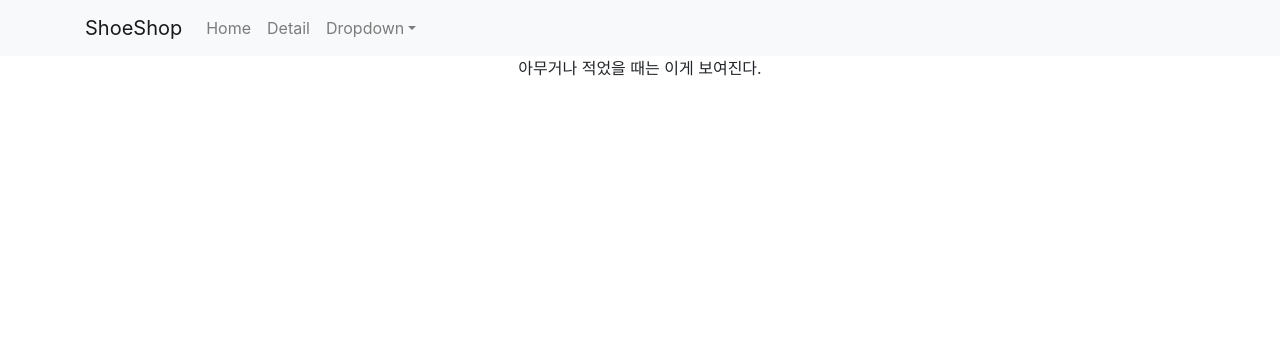
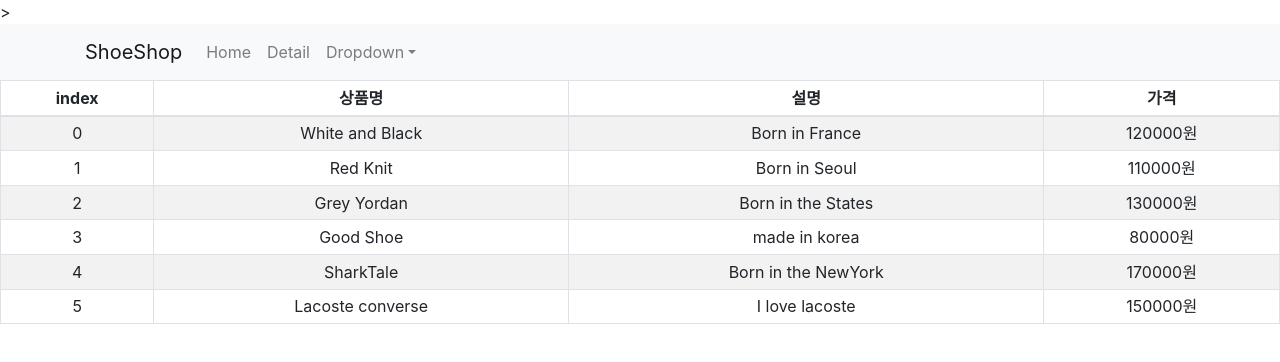
Before and after one commit to k9want/react-shop, a React (Create React App) app: page /cart in a window 1280 px wide. Shown: the top 362 px of the page. Built offline with nearby package versions, Linux system fonts and the light colour scheme.

Commit message:
Redux(1) redux 셋팅하고 컴포넌트에서 사용하기, 장바구니 페이지 추가

```diff
--- a/package.json
+++ b/package.json
@@ -12,9 +12,11 @@
     "react": "^17.0.2",
     "react-bootstrap": "^2.1.0",
     "react-dom": "^17.0.2",
+    "react-redux": "^7.2.6",
     "react-router-dom": "5",
     "react-scripts": "5.0.0",
     "react-transition-group": "^4.4.2",
+    "redux": "^4.1.2",
     "styled-components": "^5.3.3",
     "web-vitals": "^2.1.3"
   },
--- a/src/App.js
+++ b/src/App.js
@@ -4,8 +4,8 @@ import "./App.css";
 import shoesData from "./data";
 import Detail from "./Detail";
 import axios from "axios";
-
 import { Link, Route, Switch } from "react-router-dom";
+import Cart from "./Cart";
 
 export let infoContext = React.createContext();
 
@@ -45,17 +45,15 @@ function App() {
           </Navbar.Collapse>
         </Container>
       </Navbar>
-
+      <infoContext.Provider value={info}>
         <Switch>
           <Route exact path="/">
-          <infoContext.Provider value={info}>
             <Main
               shoes={shoes}
               shoesState={shoesState}
               loading={loading}
               loadingState={loadingState}
             />
-          </infoContext.Provider>
           </Route>
 
           <Route path="/detail/:id">
@@ -64,12 +62,17 @@ function App() {
             </infoContext.Provider>
           </Route>
 
+          <Route path="/cart">
+            <Cart></Cart>
+          </Route>
+
           <Route path="/:id">
             <div>아무거나 적었을 때는 이게 보여진다.</div>
           </Route>
 
           {/* <Route path="/card" component={Image}></Route> */}
         </Switch>
+      </infoContext.Provider>
     </div>
   );
 }
--- /dev/null
+++ b/src/Cart.js
@@ -0,0 +1,44 @@
+import React from "react";
+import { Table } from "react-bootstrap";
+import { connect } from "react-redux";
+
+function Cart(props) {
+  return (
+    <div>
+      {/* {props.state.map(shoe => {
+        console.log(shoe.id);
+      })} */}
+      <Table striped bordered hover size="sm">
+        <thead>
+          <tr>
+            <th>index</th>
+            <th>상품명</th>
+            <th>설명</th>
+            <th>가격</th>
+          </tr>
+        </thead>
+        <tbody>
+          {props.state.map(shoe => {
+            return (
+              <tr>
+                <td>{shoe.id}</td>
+                <td>{shoe.name ? shoe.name : shoe.title}</td>
+                <td>{shoe.content}</td>
+                <td>{shoe.price}원</td>
+              </tr>
+            );
+          })}
+        </tbody>
+      </Table>
+    </div>
+  );
+}
+
+function state를props화(state) {
+  return {
+    state: state,
+  };
+}
+export default connect(state를props화)(Cart);
+
+// export default Cart;
--- a/src/Detail.js
+++ b/src/Detail.js
@@ -95,7 +95,7 @@ function Detail(props) {
               checkTabState(0);
             }}
           >
-            Active
+            상품설명
           </Nav.Link>
         </Nav.Item>
         <Nav.Item>
@@ -106,7 +106,7 @@ function Detail(props) {
               checkTabState(1);
             }}
           >
-            Option2
+            배송정보
           </Nav.Link>
         </Nav.Item>
       </Nav>
--- a/src/index.js
+++ b/src/index.js
@@ -4,11 +4,54 @@ import "./index.css";
 import App from "./App";
 import reportWebVitals from "./reportWebVitals";
 import { BrowserRouter } from "react-router-dom";
+import { Provider } from "react-redux";
+import { createStore } from "redux";
+
+let store = createStore(() => {
+  return [
+    {
+      id: 0,
+      title: "White and Black",
+      content: "Born in France",
+      price: 120000,
+    },
+
+    {
+      id: 1,
+      title: "Red Knit",
+      content: "Born in Seoul",
+      price: 110000,
+    },
+
+    {
+      id: 2,
+      title: "Grey Yordan",
+      content: "Born in the States",
+      price: 130000,
+    },
+    { id: 3, name: "Good Shoe", content: "made in korea", price: 80000 },
+    {
+      id: 4,
+      title: "SharkTale",
+      content: "Born in the NewYork",
+      price: 170000,
+    },
+    {
+      id: 5,
+      title: "Lacoste converse",
+      content: "I love lacoste",
+      price: 150000,
+    },
+  ];
+});
 
 ReactDOM.render(
   <React.StrictMode>
     <BrowserRouter>
-      <App />
+      <Provider store={store}>
+        >
+        <App />
+      </Provider>
     </BrowserRouter>
   </React.StrictMode>,
   document.getElementById("root")
```
Also changed, not shown: 1 other file (tests, documents, lock files or other folders). Lines whose indentation alone changed are shown as unchanged.
